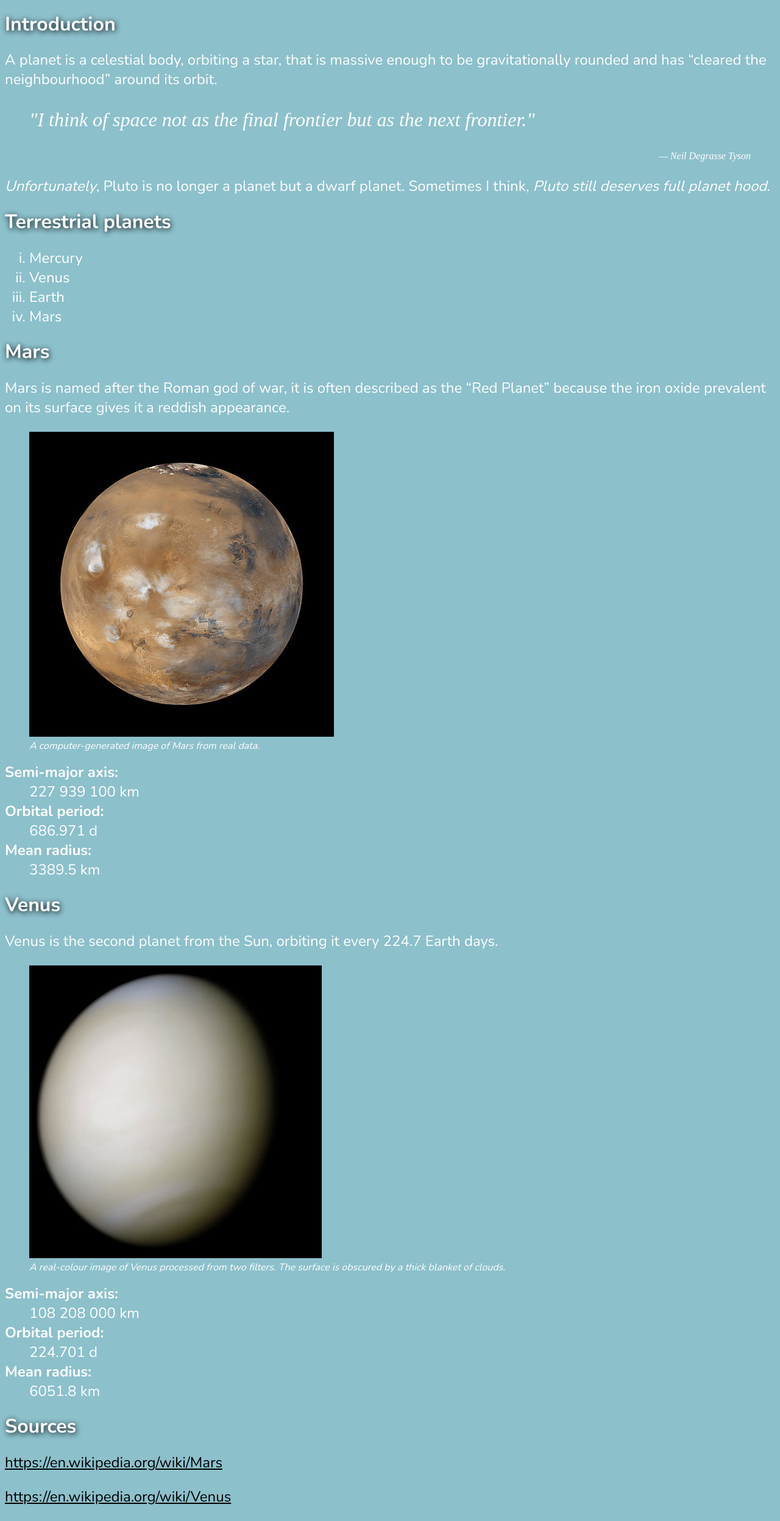
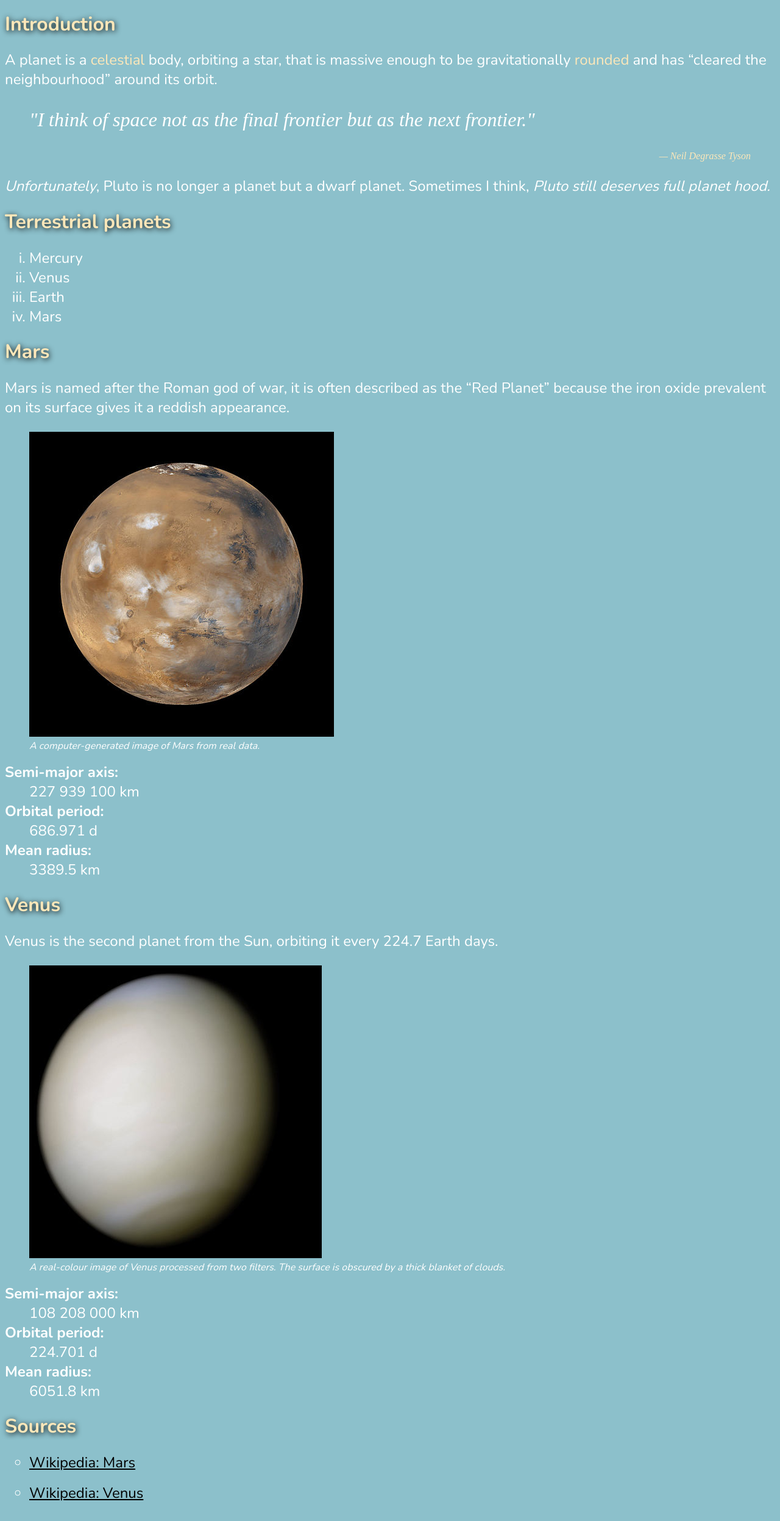
Before and after one commit to SarahTierney/dsn1674-assignment-3, a plain HTML site: page index.html in a window 1280 px wide. Shown: the part 275-2769 px from the top of the page at 61% size. Drawn offline with nearby package versions, Linux system fonts and the light colour scheme.

Commit message:
Changed the color of specific words
Changed the bullets on Wikipedia links

```diff
--- a/css/main.css
+++ b/css/main.css
@@ -4,7 +4,7 @@ html {
 }
 
 h1 {
-  color: #fff;
+  color: #fde7b9;
   font-weight: 700;
   font-size: 3rem;
   text-align: left;
@@ -14,7 +14,7 @@ h1 {
 
 }
 
-h2 {  color: #fff;
+h2 {  color: #fde7b9;
   font-weight: 700;
   font-size: 2rem;
   text-align: left;
@@ -23,6 +23,13 @@ h2 {  color: #fff;
   text-shadow: 1px +2px 10px black;
 }
 
+.word {
+  font-weight: 300;
+  font-size: 1.5rem;
+  font-family: 'Nunito', sans-serif;
+  font-style: normal;
+  color: #fde7b9;
+}
 
 p {
   font-weight: 300;
@@ -51,6 +58,7 @@ footer {
   font-style: italic;
   text-align: right;
   font-family: 'Slabo', serif;
+  color: #fde7b9;
 }
 
 ol {
@@ -61,12 +69,15 @@ ol {
   padding: 0;
 }
 
-ul li{
+ul li {
   font-weight: 300;
   font-size: 1.5rem;
   font-family: 'Nunito', sans-serif;
+  padding: 0;v
+}
+
+.roman {
   list-style-type: lower-roman; /* decimal, circle, lower-alpha, lower-roman, upper-alpha, uper-roman, square, disc, none */
-  padding: 0;v
 }
 
 dd {
@@ -77,7 +88,7 @@ dd {
   padding: 0;
 }
 
-dt{
+dt {
   font-weight: 600;
   font-size: 1.5rem;
   font-family: 'Nunito', sans-serif;
@@ -87,9 +98,13 @@ dt{
 
 a {
   color: #000;
-
+  font-size: 1.5rem;
 }
 
 a:hover {
-  color: orange;
+  color: purple;
 }
+
+.circle {
+  list-style-type: circle;
+}
--- a/index.html
+++ b/index.html
@@ -22,7 +22,7 @@
     </ol>
 
     <h2>Introduction</h2>
-    <p>A planet is a celestial body, orbiting a star, that is massive enough to be gravitationally rounded and has
+    <p>A planet is a <span class="word">celestial</span> body, orbiting a star, that is massive enough to be gravitationally <span class="word">rounded</span> and has
       <q>cleared the neighbourhood</q> around its orbit.</p>
 
       <blockquote>
@@ -34,7 +34,7 @@
         planet hood.</i></p>
 
         <h2>Terrestrial planets</h2>
-        <ul>
+        <ul class="roman">
           <li>Mercury</li>
           <li>Venus</li>
           <li>Earth</li>
@@ -73,5 +73,8 @@
             </dl>
 
             <h2>Sources</h2>
-            <p><a href=https://en.wikipedia.org/wiki/Mars>https://en.wikipedia.org/wiki/Mars</a></p>
-            <p><a href=https://en.wikipedia.org/wiki/Venus>https://en.wikipedia.org/wiki/Venus</a></p>
+            <ul class="circle">
+            <li> <a href="https://en.wikipedia.org/wiki/Mars">Wikipedia: Mars</a></li>
+            <br>
+            <li> <a href="https://en.wikipedia.org/wiki/Venus">Wikipedia: Venus</a></li>
+            </ul>
```
